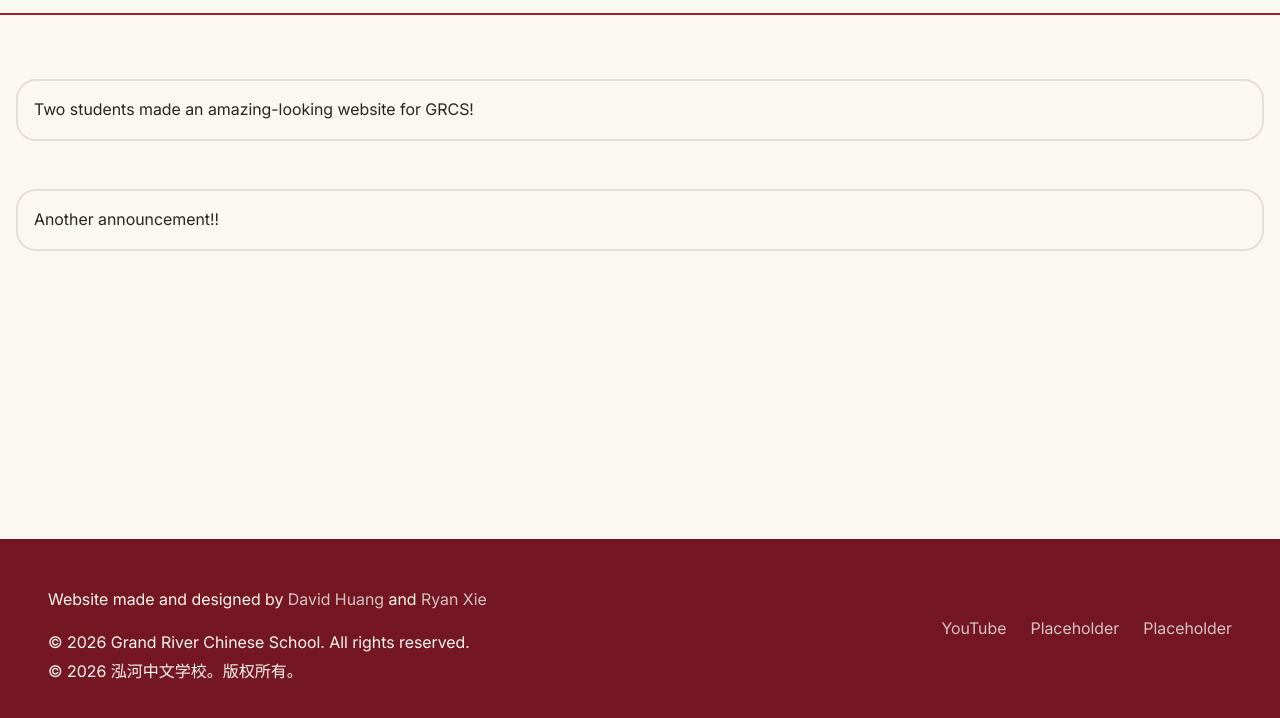
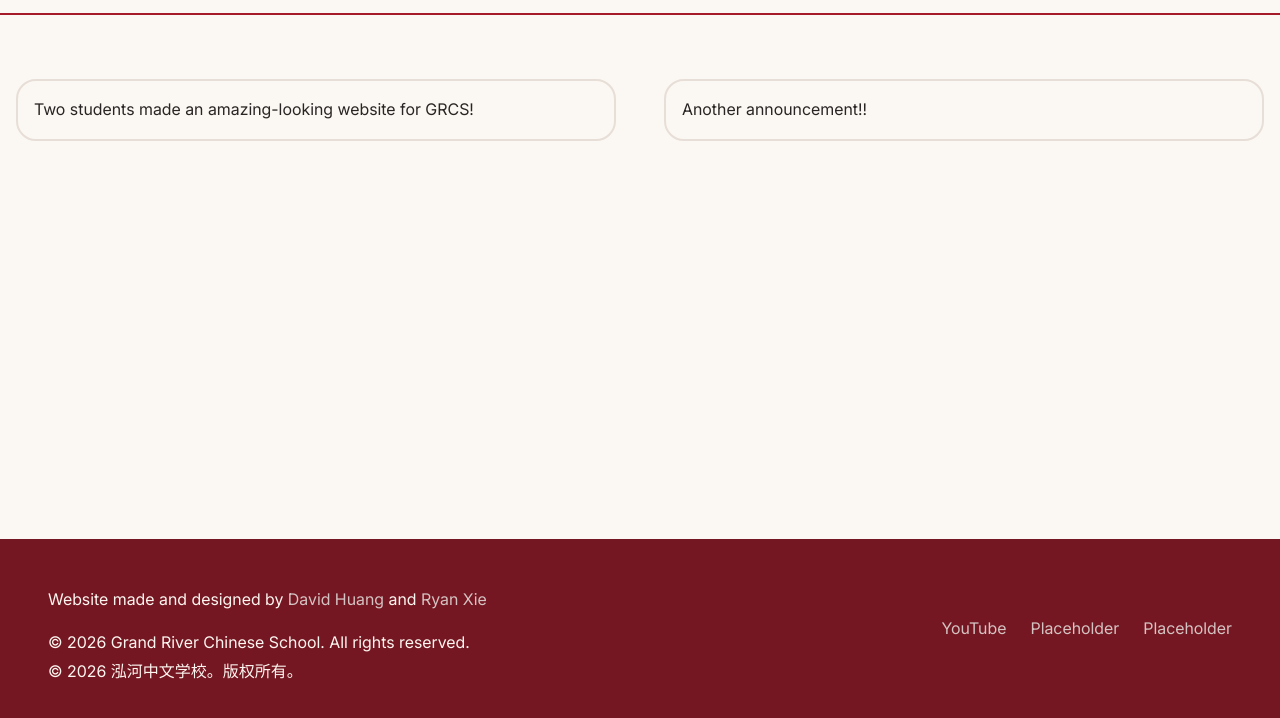
Before and after one commit to GoobusTheNoobus/GRCS-Website, an Astro site: page /en/GRCSJournal in a window 1280 px wide. Shown: the part 82-800 px from the top of the page. Built offline with nearby package versions, Linux system fonts and the light colour scheme; Astro itself is replaced by a stand-in of ours.

Commit message:
Made grid work

```diff
--- a/src/components/Grid.astro
+++ b/src/components/Grid.astro
@@ -23,7 +23,7 @@ const {
 <style define:vars={{gap}}>
   .astro-grid {
     display: grid;
-    grid-template-columns: repeat(1, minmax(0, 1fr));
+    grid-template-columns: repeat(2, minmax(0, 1fr));
     gap: var(--gap);
     width: 100%;
   }
```
